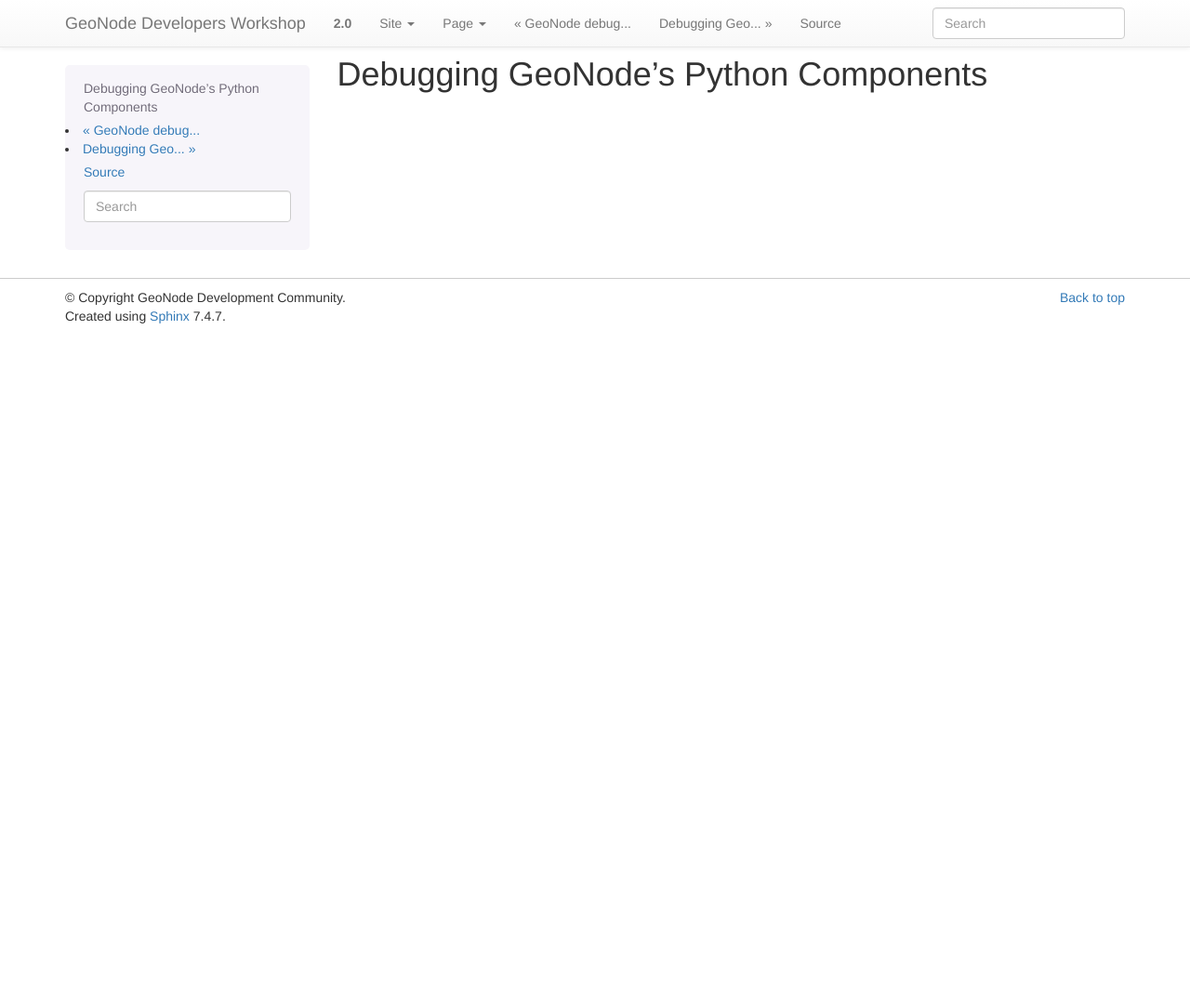
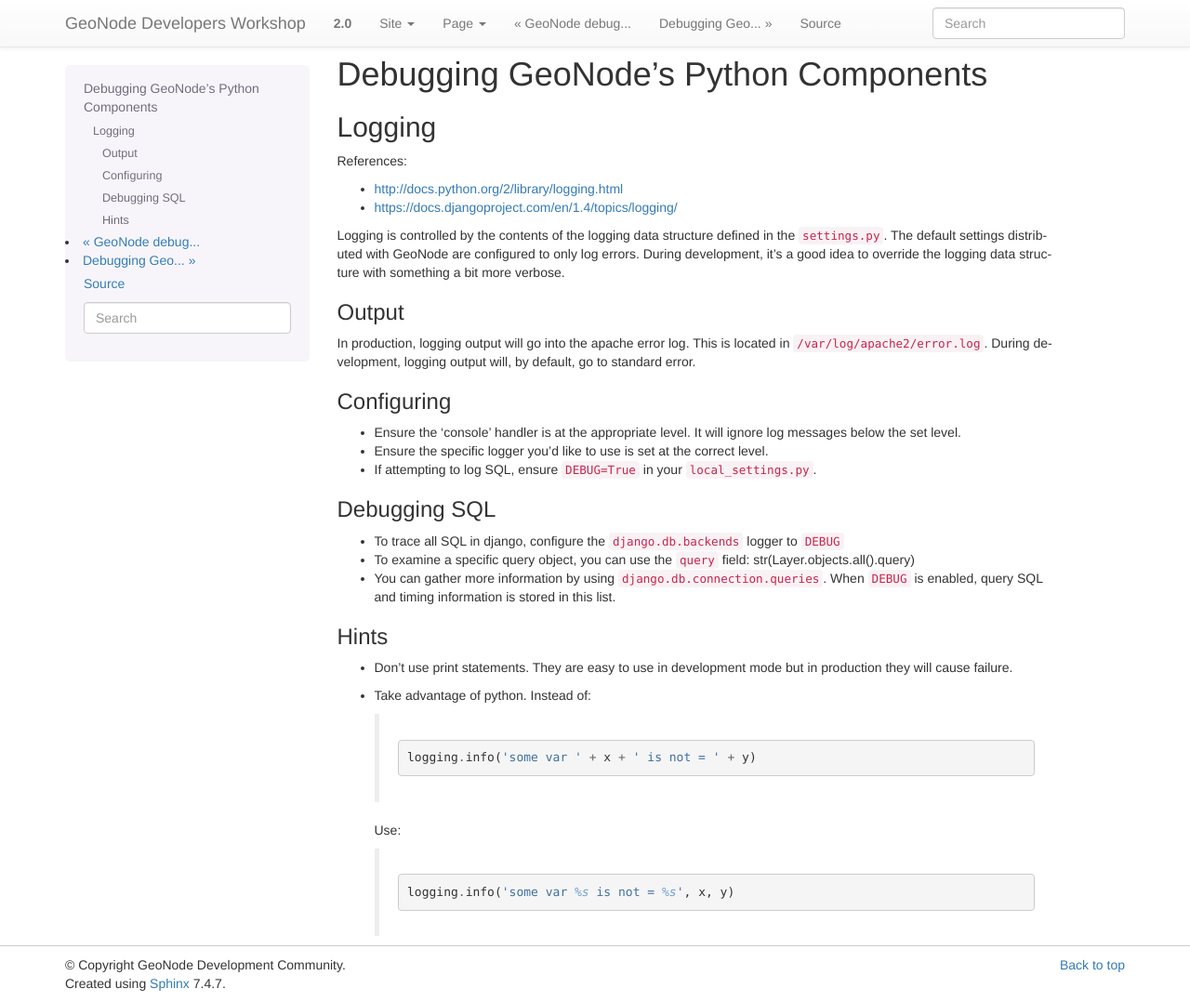
Before and after one commit to lucacasagrande/geonode-workshops, a Sphinx documentation site: the page built from devel/doc/debug/python.rst, in a window 1280 px wide and 1078 px high. Shown: the whole window at 93% size. Built offline with Sphinx 7.4.7, drawn with Linux system fonts in a browser that asks for light colours.

Commit message:
first part of python debugging

```diff
--- a/devel/doc/debug/python.rst
+++ b/devel/doc/debug/python.rst
@@ -2,3 +2,59 @@
 
 Debugging GeoNode's Python Components
 =====================================
+
+
+Logging
+-------
+
+References:
+
+- http://docs.python.org/2/library/logging.html
+- https://docs.djangoproject.com/en/1.4/topics/logging/
+
+Logging is controlled by the contents of the logging data structure defined in
+the :file:`settings.py`. The default settings distributed with GeoNode are
+configured to only log errors. During development, it's a good idea to override
+the logging data structure with something a bit more verbose.
+
+Output
+......
+
+In production, logging output will go into the apache error log. This is located
+in :file:`/var/log/apache2/error.log`. During development, logging output will,
+by default, go to standard error.
+
+Configuring
+...........
+
+* Ensure the 'console' handler is at the appropriate level. It will ignore log
+  messages below the set level.
+* Ensure the specific logger you'd like to use is set at the correct level.
+* If attempting to log SQL, ensure ``DEBUG=True`` in your :file:`local_settings.py`.
+
+Debugging SQL
+.............
+
+* To trace all SQL in django, configure the ``django.db.backends`` logger to
+  ``DEBUG``
+* To examine a specific query object, you can use the ``query`` field:
+  str(Layer.objects.all().query)
+* You can gather more information by using ``django.db.connection.queries``. When
+  ``DEBUG`` is enabled, query SQL and timing information is stored in this list.
+
+Hints
+.....
+
+* Don't use print statements. They are easy to use in development mode but in
+  production they will cause failure.
+* Take advantage of python. Instead of:
+
+    .. code-block:: python
+
+      logging.info('some var ' + x + ' is not = ' + y)
+
+  Use:
+
+    .. code-block:: python
+
+      logging.info('some var %s is not = %s', x, y)
```
